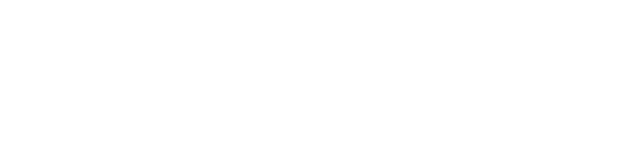
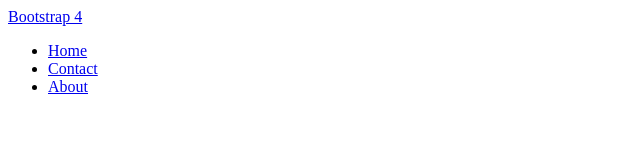
Before and after one commit to boreyinbox/html-template, a plain HTML site: page index.html in a window 1280 px wide. Shown: the whole page, without its empty margins (0-640 px from the left). Drawn offline with Linux system fonts and the light colour scheme.

Commit message:
update menu nav

```diff
--- a/index.html
+++ b/index.html
@@ -11,6 +11,26 @@
     </head>
     <body>
         <header>
+            <!-- menu -->
+            <nav class="navbar navbar-expand">
+
+                <!-- control both navbar brand and menu right -->
+                <div class="container-fluid">
+
+                    <!-- navbar brand left -->
+                    <a href="navbar-brand">Bootstrap 4</a>
+
+                    <!-- menu right use justify-content-end -->
+                    <div class="justify-content-end">
+                      <ul class="navbar-nav">
+                        <li class="navbar-item"><a class="nav-link" href="#">Home</a></li>
+                        <li><a class="nav-link" href="#">Contact</a></li>
+                        <li><a class="nav-link" href="#">About</a></li>
+                      </ul>
+                    </div>
+
+                </div>
+            </nav>
 
         </header>
 
```
